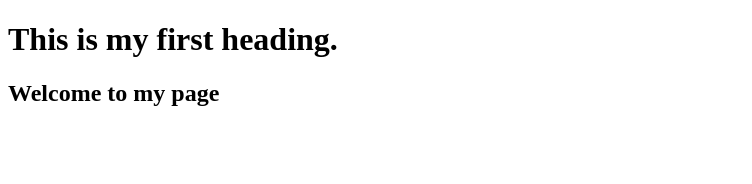
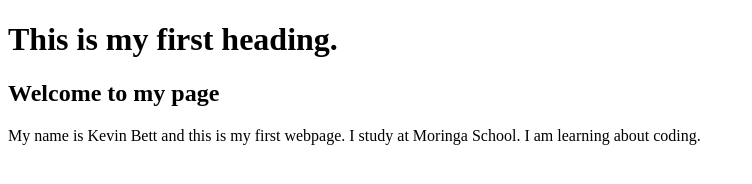
Before and after one commit to KevinBett23/First-Web_Page, a plain HTML site: page index.html in a window 1280 px wide. Shown: the whole page, without its empty margins (0-752 px from the left). Drawn offline with Linux system fonts and the light colour scheme.

Commit message:
This commit will show my first paragraph.

```diff
--- a/index.html
+++ b/index.html
@@ -6,5 +6,7 @@
   <body>
     <h1>This is my first heading.</h1>
     <h2>Welcome to my page</h2>
+
+    <p>My name is Kevin Bett and this is my first webpage. I study at Moringa School. I am learning about coding.</p>
   </body>
 </html>
```
